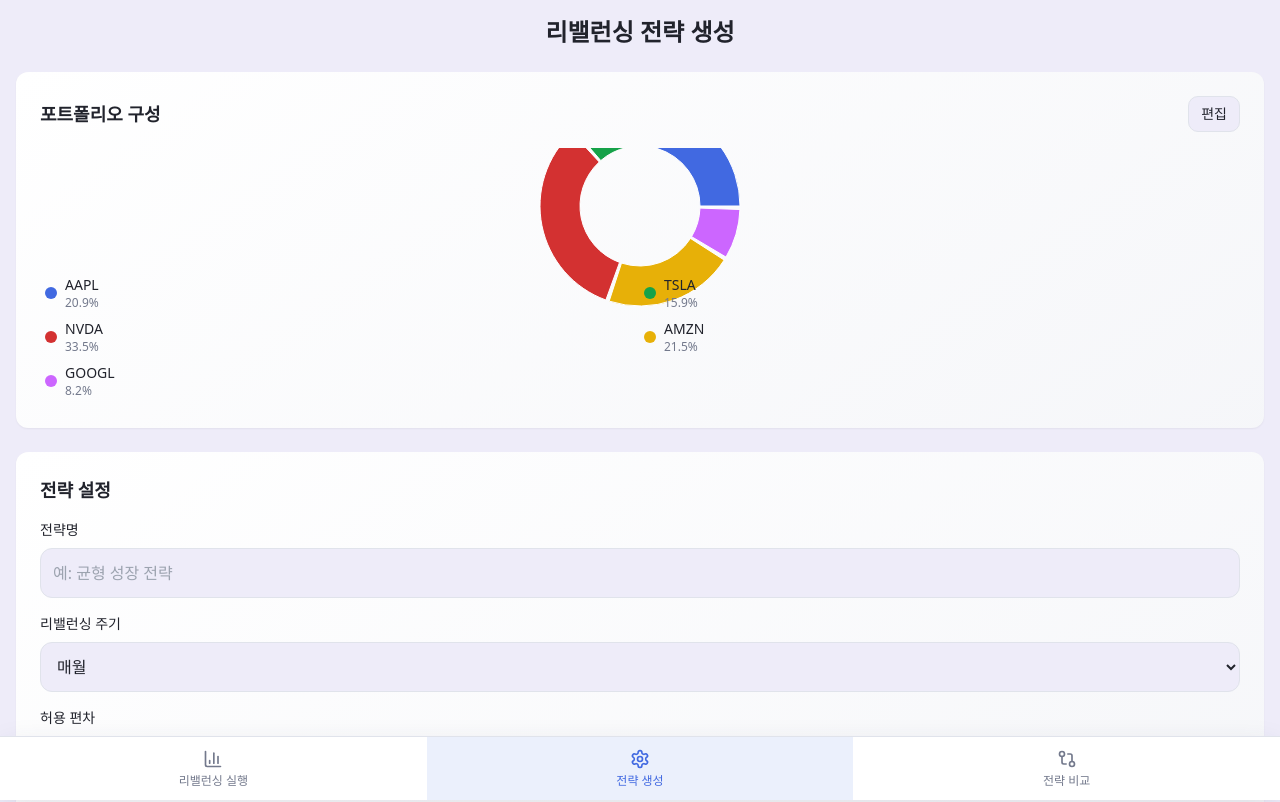
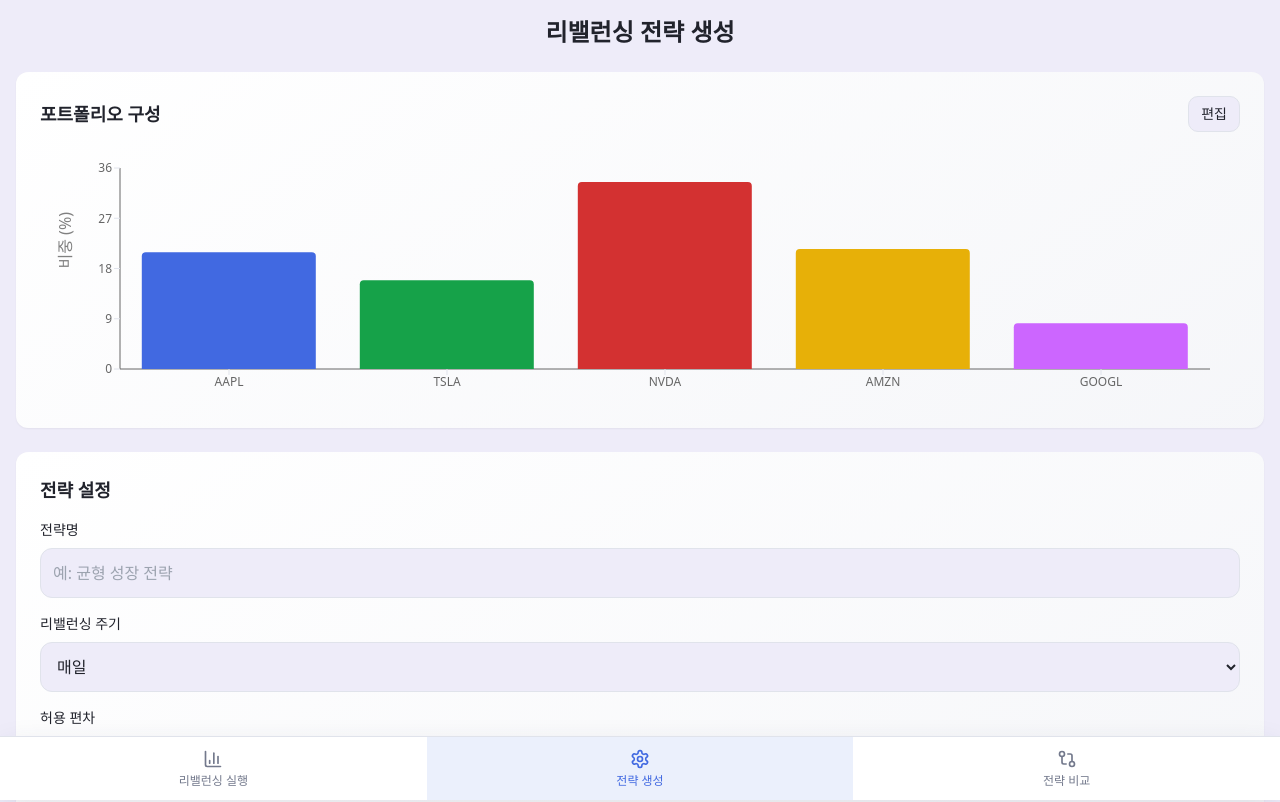
Before and after one commit to kakaopaysec-rebalace-team/AI-hackathon-rebalancing, a React (Vite) app: page /strategy-create in a window 1280 px wide. Shown: the top 802 px of the page. Built offline with nearby package versions, Linux system fonts and the light colour scheme; the HTML template or start-up script is replaced by a standard one.

Commit message:
feat: Update chart type and rebalancing frequency

```diff
--- a/src/components/EditablePortfolioComposition.tsx
+++ b/src/components/EditablePortfolioComposition.tsx
@@ -3,7 +3,7 @@ import { Button } from "@/components/ui/button";
 import { Input } from "@/components/ui/input";
 import { Label } from "@/components/ui/label";
 import { Slider } from "@/components/ui/slider";
-import { PieChart, Pie, Cell, ResponsiveContainer, Legend, Tooltip } from "recharts";
+import { BarChart, Bar, XAxis, YAxis, ResponsiveContainer, Tooltip, Cell } from "recharts";
 import { useState } from "react";
 
 interface CompositionData {
@@ -35,7 +35,7 @@ export function EditablePortfolioComposition({
   const [composition, setComposition] = useState(data);
   const [editMode, setEditMode] = useState(false);
 
-  const CustomTooltip = ({ active, payload }: any) => {
+  const CustomTooltip = ({ active, payload, label }: any) => {
     if (active && payload && payload.length) {
       const data = payload[0].payload;
       return (
@@ -49,27 +49,6 @@ export function EditablePortfolioComposition({
       );
     }
     return null;
-  };
-
-  const CustomLegend = ({ payload }: any) => {
-    return (
-      <div className="grid grid-cols-2 gap-2 mt-4">
-        {payload?.map((entry: any, index: number) => (
-          <div key={index} className="flex items-center gap-2">
-            <div
-              className="w-3 h-3 rounded-full"
-              style={{ backgroundColor: entry.color }}
-            />
-            <div className="flex-1 min-w-0">
-              <p className="text-sm font-medium truncate">{entry.payload.symbol}</p>
-              <p className="text-xs text-muted-foreground">
-                {entry.payload.percentage.toFixed(1)}%
-              </p>
-            </div>
-          </div>
-        ))}
-      </div>
-    );
   };
 
   const updatePercentage = (index: number, newPercentage: number) => {
@@ -164,26 +143,27 @@ export function EditablePortfolioComposition({
 
       <div className="h-64">
         <ResponsiveContainer width="100%" height="100%">
-          <PieChart>
-            <Pie
-              data={composition}
-              cx="50%"
-              cy="50%"
-              innerRadius={60}
-              outerRadius={100}
-              paddingAngle={2}
-              dataKey="percentage"
-            >
+          <BarChart data={composition} margin={{ top: 20, right: 30, left: 20, bottom: 5 }}>
+            <XAxis
+              dataKey="symbol"
+              tick={{ fontSize: 12 }}
+              tickLine={{ stroke: 'hsl(var(--border))' }}
+            />
+            <YAxis
+              tick={{ fontSize: 12 }}
+              tickLine={{ stroke: 'hsl(var(--border))' }}
+              label={{ value: '비중 (%)', angle: -90, position: 'insideLeft' }}
+            />
+            <Tooltip content={<CustomTooltip />} />
+            <Bar dataKey="percentage" radius={[4, 4, 0, 0]}>
               {composition.map((entry, index) => (
                 <Cell
                   key={`cell-${index}`}
                   fill={COLORS[index % COLORS.length]}
                 />
               ))}
-            </Pie>
-            <Tooltip content={<CustomTooltip />} />
-            <Legend content={<CustomLegend />} />
-          </PieChart>
+            </Bar>
+          </BarChart>
         </ResponsiveContainer>
       </div>
 
--- a/src/pages/StrategyCreate.tsx
+++ b/src/pages/StrategyCreate.tsx
@@ -100,10 +100,12 @@ const StrategyCreate = () => {
             <div>
               <label className="text-sm font-medium mb-2 block">리밸런싱 주기</label>
               <select className="w-full p-3 border border-border rounded-lg bg-background">
+                <option value="daily">매일</option>
+                <option value="weekly">매주</option>
                 <option value="monthly">매월</option>
-                <option value="quarterly">분기별</option>
-                <option value="semi-annual">반기별</option>
-                <option value="annual">연간</option>
+                <option value="quarterly">분기별 (3개월)</option>
+                <option value="semi-annual">반기별 (6개월)</option>
+                <option value="annual">연간 (12개월)</option>
               </select>
             </div>
 
```
